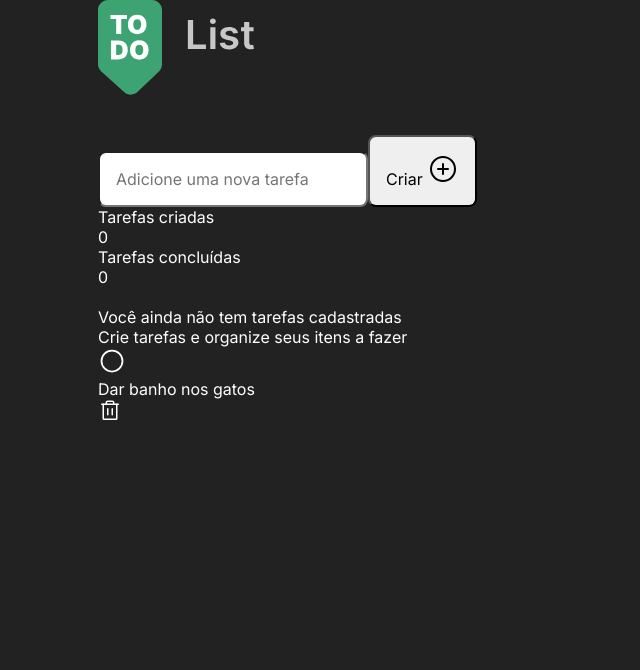
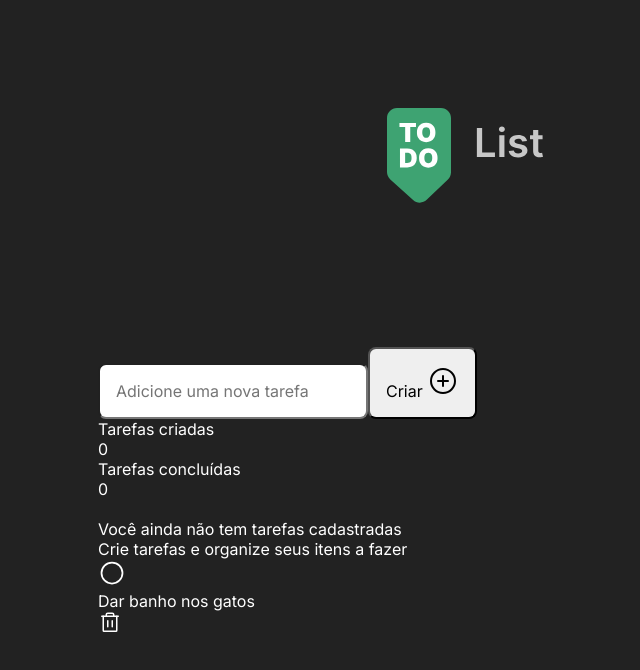
Before and after one commit to jemluz/todo-list-ts, a React (Vite) app: page / in a window 1280 px wide. Shown: the top 670 px of the page, without its empty margins (174-814 px from the left). Built offline with nearby package versions, Linux system fonts and the light colour scheme.

Commit message:
Aula 13 - Estilizacao do header

```diff
--- a/src/App.tsx
+++ b/src/App.tsx
@@ -10,7 +10,7 @@ export function App() {
   return (
     <div className="App">
       <div className={styles.wrapper} >
-        <header>
+        <header className={styles.header} >
           <img src={todoLogo} alt="Logo todo list" />
         </header>
 
--- a/src/styles/App.module.css
+++ b/src/styles/App.module.css
@@ -18,3 +18,11 @@
     grid-template-columns: 1fr;
   }
 }
+
+.header {
+  display: flex;
+  align-items: center;
+  justify-content: center;
+
+  padding: 6.75rem 0;
+}
```
